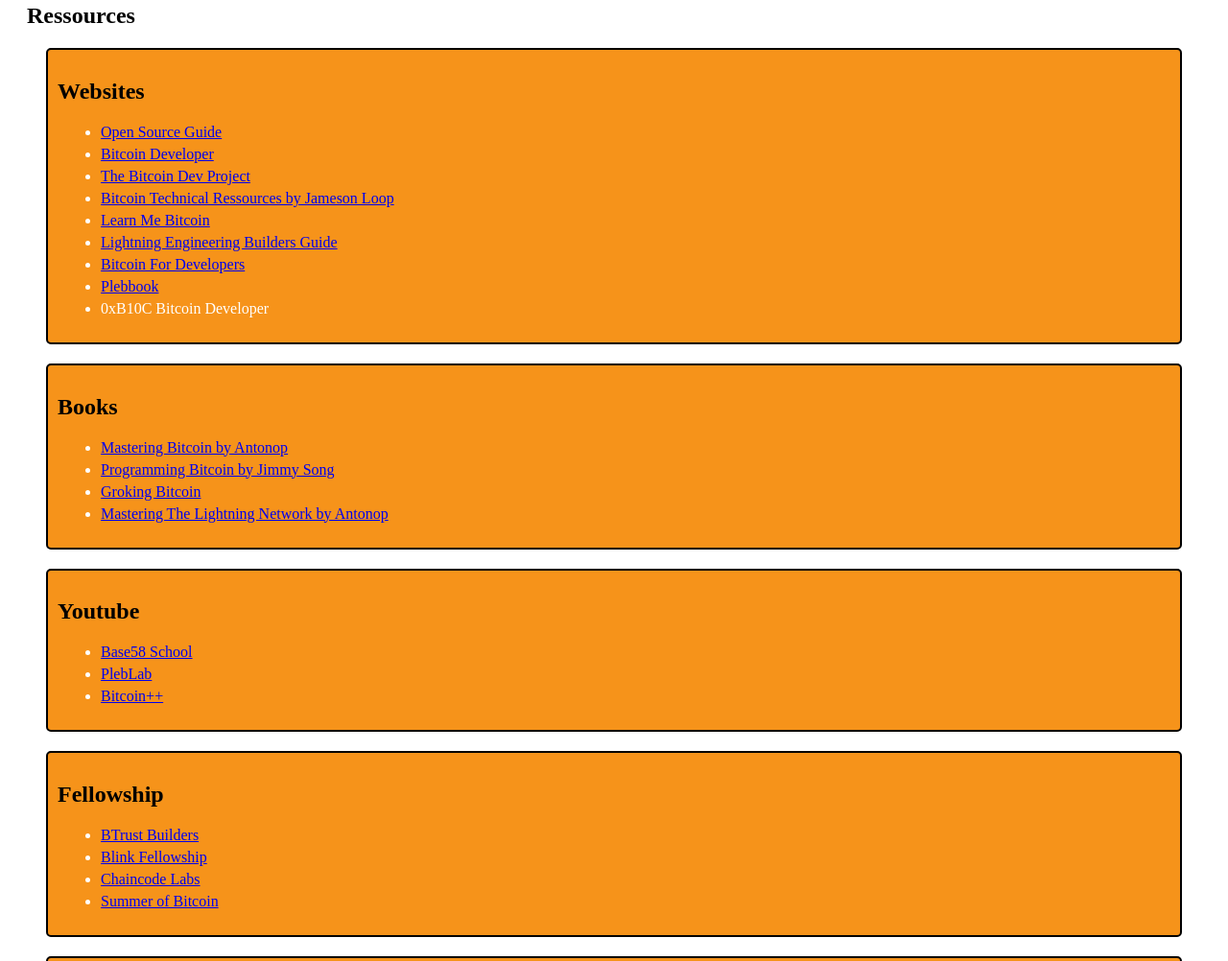
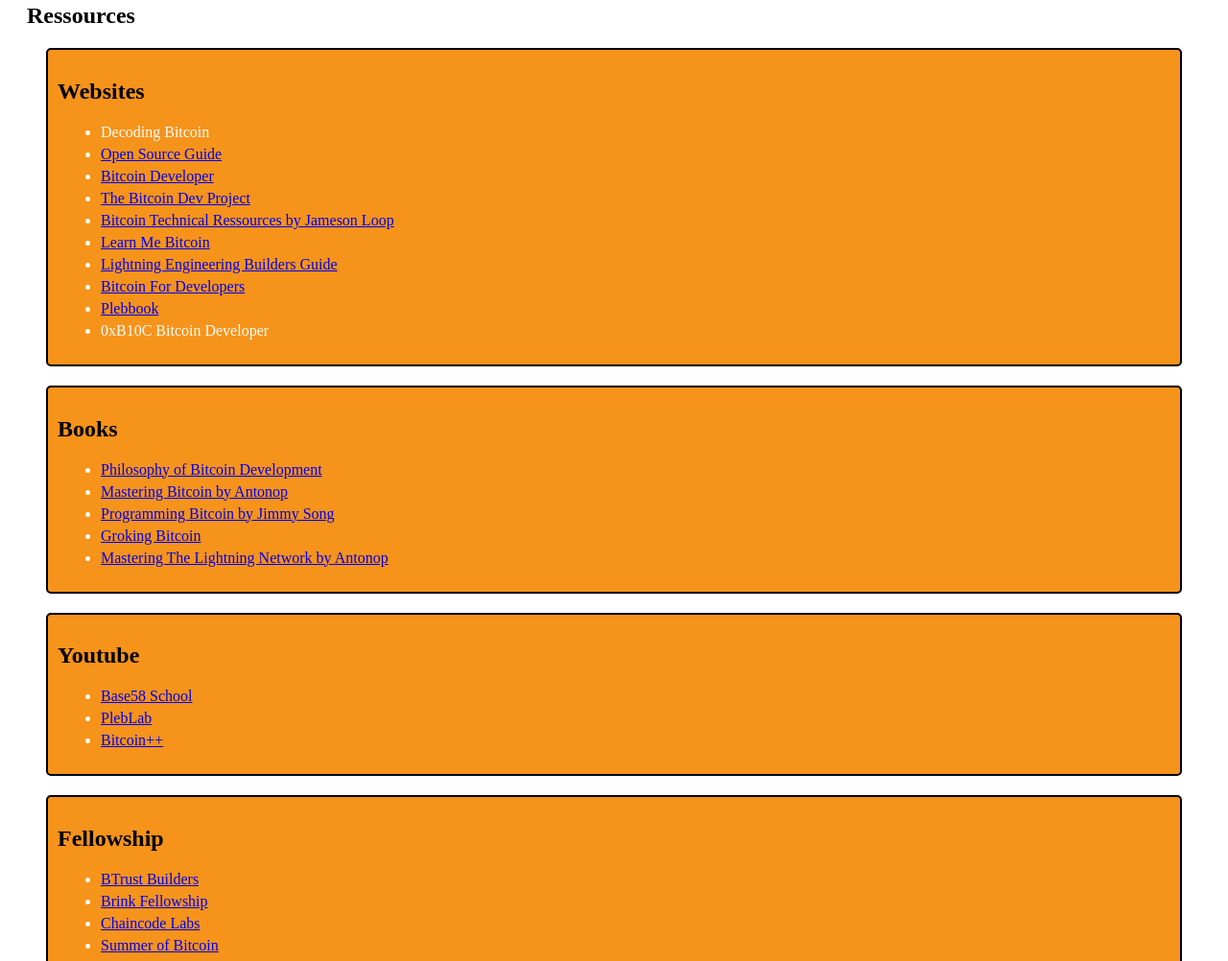
Before and after one commit to AlphonseMehounme/bitdev, a plain HTML site: page index.html in a window 1280 px wide. Shown: the part 214-1216 px from the top of the page at 96% size. Drawn offline with Linux system fonts and the light colour scheme.

Commit message:
add: philo of bitdev, decoding bitcoin and Btrust

```diff
--- a/index.html
+++ b/index.html
@@ -26,6 +26,7 @@
           <section id="website" class="ressourcebox">
             <h2>Websites</h2>
             <ul>
+              <li><a href="https://bitcoindevs.xyz/decoding"></a>Decoding Bitcoin</li>
               <li><a href="https://opensource.guide/">Open Source Guide</a></li>
               <li><a href="https://developer.bitcoin.org/">Bitcoin Developer</a></li>
               <li><a href="https://bitcoindevs.xyz/">The Bitcoin Dev Project</a></li>
@@ -40,6 +41,7 @@
           <section id="books" class="ressourcebox">
             <h2>Books</h2>
             <ul>
+              <li><a href="https://bitcoindevphilosophy.com/">Philosophy of Bitcoin Development</a></li>
               <li><a href="https://github.com/bitcoinbook/bitcoinbook">Mastering Bitcoin by Antonop</a></li>
               <li><a href="https://github.com/jimmysong/programmingbitcoin">Programming Bitcoin by Jimmy Song</a></li>
               <li><a href="https://github.com/kallerosenbaum/grokkingbitcoin">Groking Bitcoin</a></li>
@@ -57,8 +59,8 @@
           <section id="fellowship" class="ressourcebox">
             <h2>Fellowship</h2>
             <ul>
-              <li><a href="https://builders.btrust.tech/">BTrust Builders</a></li>
-              <li><a href="https://brink.dev/programs">Blink Fellowship</a></li>
+              <li><a href="https://www.btrust.tech/">BTrust Builders</a></li>
+              <li><a href="https://brink.dev/programs">Brink Fellowship</a></li>
               <li><a href="https://learning.chaincode.com/">Chaincode Labs</a></li>
               <li><a href="https://www.summerofbitcoin.org/">Summer of Bitcoin</a></li>
             </ul>
```
